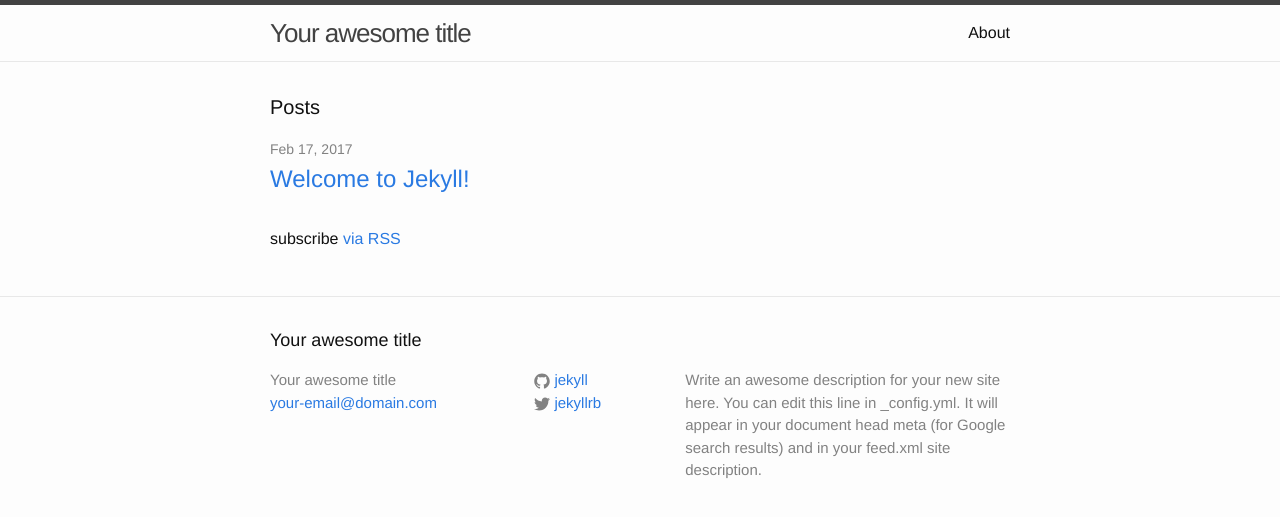
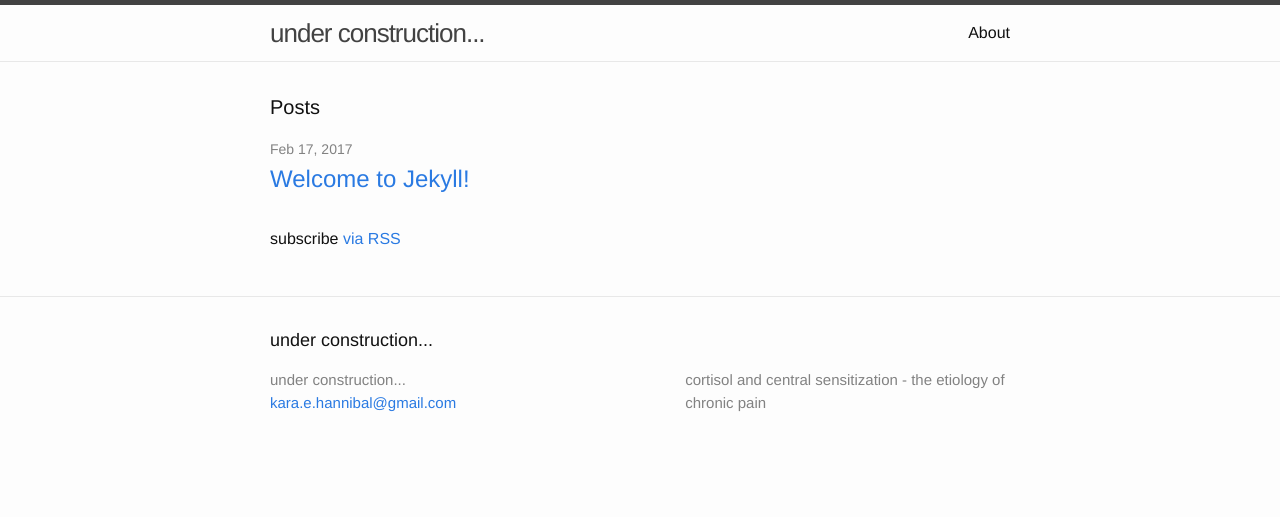
Before and after one commit to karahannibal/karahannibal.github.io, a Jekyll site: the page built from index.html, in a window 1280 px wide. Shown: the top 517 px of the page. Built offline with Jekyll 4.4.1, drawn with Linux system fonts in a browser that asks for light colours.

Commit message:
Update _config.yml

```diff
--- a/_config.yml
+++ b/_config.yml
@@ -6,16 +6,14 @@
 # 'jekyll serve'. If you change this file, please restart the server process.
 
 # Site settings
-title: Your awesome title
-email: your-email@domain.com
+title: under construction...
+email: kara.e.hannibal@gmail.com
 description: > # this means to ignore newlines until "baseurl:"
-  Write an awesome description for your new site here. You can edit this
-  line in _config.yml. It will appear in your document head meta (for
-  Google search results) and in your feed.xml site description.
+ cortisol and central sensitization - the etiology of chronic pain
 baseurl: "" # the subpath of your site, e.g. /blog
-url: "http://yourdomain.com" # the base hostname & protocol for your site
-twitter_username: jekyllrb
-github_username:  jekyll
+url: "http://karahannibal.com" # the base hostname & protocol for your site
+
+
 
 # Build settings
 markdown: kramdown
```
